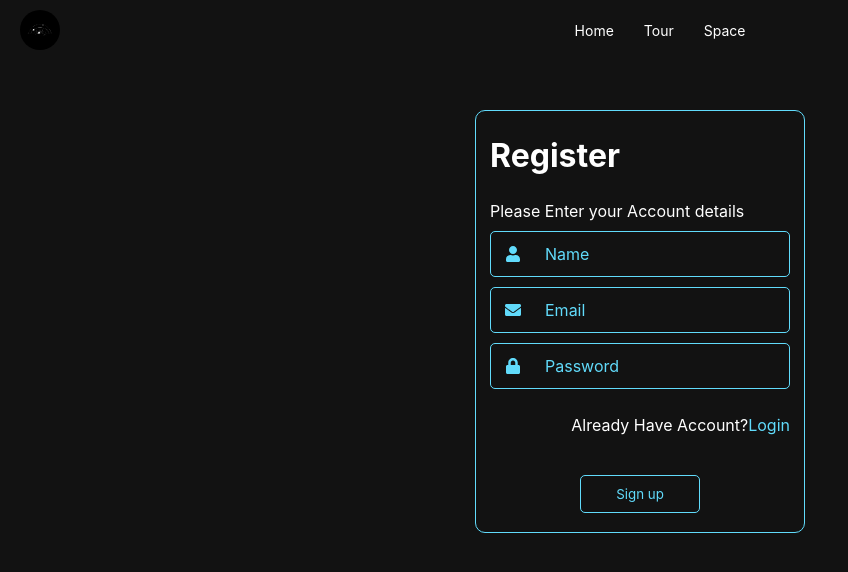
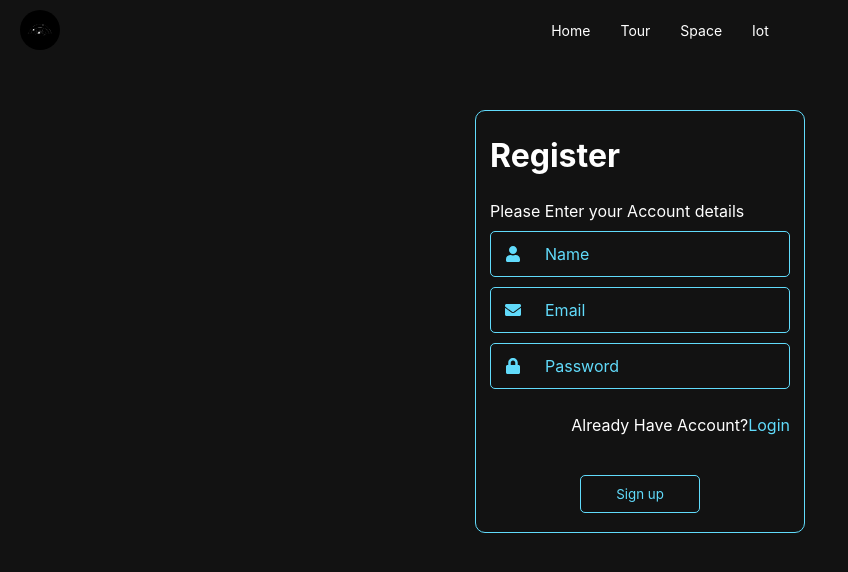
Before and after one commit to kawthar-shameseldeen/Space-Journey-Front, a React (Create React App) app in the folder space-journey/: page / in a window 1280 px wide. Shown: the top 572 px of the page, without its empty margins (0-848 px from the left). Built offline with nearby package versions, Linux system fonts and the light colour scheme.

Commit message:
added  link

```diff
--- a/space-journey/src/components/navbar/navbar.jsx
+++ b/space-journey/src/components/navbar/navbar.jsx
@@ -16,6 +16,7 @@ const Navbar = ({ isAuthenticated, onLogout }) => {
                 <li><Link to="/home">Home</Link></li>
                 <li><Link to="/tour">Tour</Link></li>
                 <li><Link to="/space">Space</Link></li>
+                <li><Link to="/iot">Iot</Link></li>
             </ul>
             <div className="navbar-buttonsB">
             {!isAuthenticated && !isAuthPage && (
```
